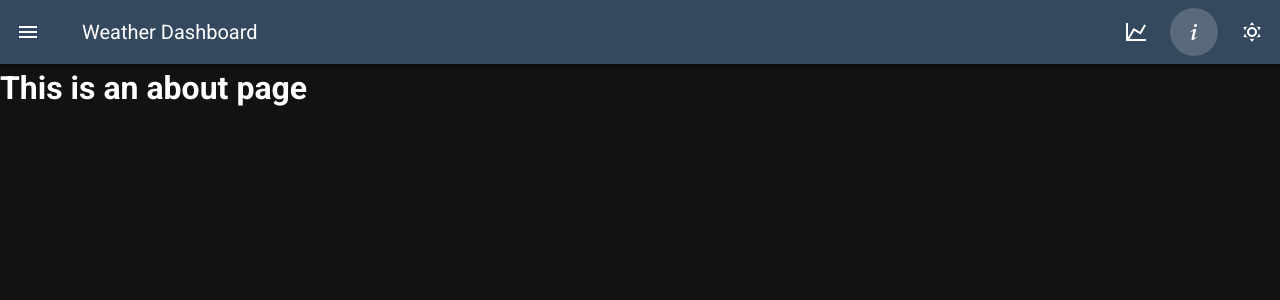
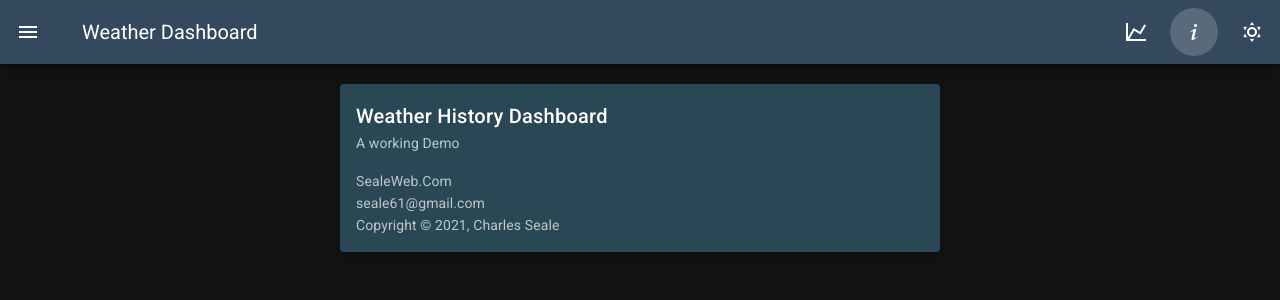
Before and after one commit to seale61/weather-history-dashboard, a Vue app: page /about in a window 1280 px wide. Shown: the top 300 px of the page. Built offline with nearby package versions, Linux system fonts and the light colour scheme; no server answers; what vue-google-charts would draw is missing.

Commit message:
Added content to About page

```diff
--- a/src/views/About.vue
+++ b/src/views/About.vue
@@ -1,5 +1,18 @@
 <template>
-  <div class="about">
-    <h1>This is an about page</h1>
-  </div>
+    <div>
+        <v-card
+          class="mx-auto mt-5"
+          max-width="600"
+          app
+          color="secondary"
+        >
+          <v-card-title>Weather History Dashboard</v-card-title>
+          <v-card-subtitle>A working Demo</v-card-subtitle>
+          <v-card-text>
+            SealeWeb.Com<br>
+            seale61@gmail.com<br>
+            Copyright &copy; 2021, Charles Seale
+          </v-card-text>
+        </v-card>
+    </div>
 </template>
```
